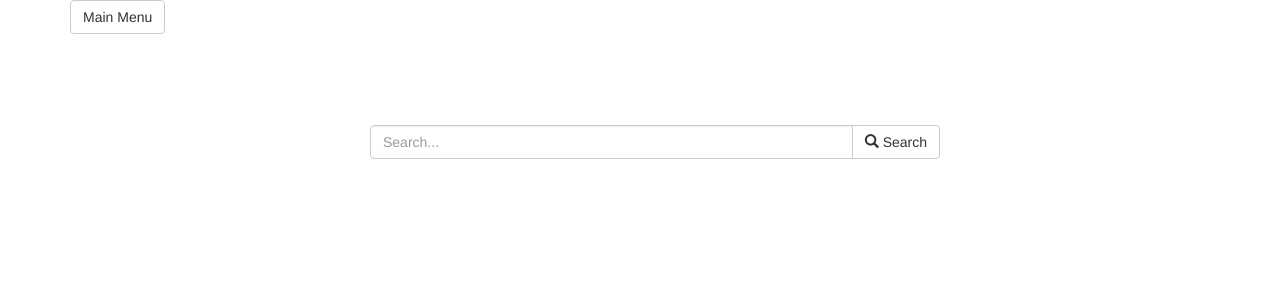
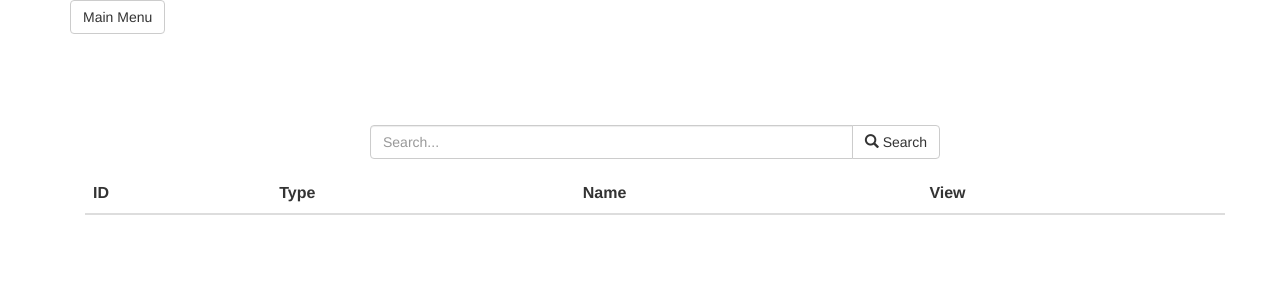
Before and after one commit to freon-lunarion/ripple, a CodeIgniter app: page /database/index.php/exp/Search in a window 1280 px wide. Shown: the top 300 px of the page. Run offline with CodeIgniter, Linux system fonts and the light colour scheme; lists and menus that the app fills with data are empty.

Commit message:
quick search added

```diff
--- a/application/controllers/Exp.php
+++ b/application/controllers/Exp.php
@@ -20,4 +20,52 @@ class Exp extends CI_Controller{
     $this->load->view('search_form');
   }
 
+  public function AjaxSearchResult()
+  {
+    $this->load->model(array('BaseModel'));
+    $query = $this->input->post('query');
+    $begin = $this->session->userdata('filterBegDa');
+    $end   = $this->session->userdata('filterEndDa');
+
+    if ($begin == '') {
+      $begin = date('Y-m-d');
+    }
+
+    if ($end == '') {
+      $end = date('Y-m-d');
+    }
+    $keydate['begin'] = $begin;
+    $keydate['end']   = $end;
+    $ls = $this->BaseModel->GetByNameList($query,$keydate);
+
+    $result = array();
+    foreach ($ls as $row) {
+      switch ($row->type) {
+        case 'ORG':
+          $link = anchor('Org/View/'.$row->id,'View','title="View Detail" class="btn btn-link"');
+          break;
+        case 'JOB':
+          $link = anchor('Job/View/'.$row->id,'View','title="View Detail" class="btn btn-link"');
+          break;
+        case 'EMP':
+          $link = anchor('Pers/View/'.$row->id,'View','title="View Detail" class="btn btn-link"');
+          break;
+        case 'POS':
+          $link = anchor('Post/View/'.$row->id,'View','title="View Detail" class="btn btn-link"');
+          break;
+        default:
+          $link = '';
+          break;
+      }
+      $result[] = array(
+        'id' => $row->id,
+        'name' => $row->name,
+        'type' => $row->type,
+        'link' => $link
+      );
+    }
+    echo json_encode($result);
+
+  }
+
 }
--- a/application/models/BaseModel.php
+++ b/application/models/BaseModel.php
@@ -246,11 +246,16 @@ class BaseModel extends CI_Model{
   // Name / Attribute
   public function GetByNameList($name='',$keydate='',$type=NULL)
   {
+    $this->db->select('obj.id');
+    $this->db->select('obj.type');
+    $this->db->select('obj.begin_date');
+    $this->db->select('obj.end_date');
+    $this->db->select('attr.name');
     $this->db->from($this->tblAttr .' attr');
     $this->db->join($this->tblObj . ' obj', 'attr.obj_id = obj.id');
     $this->db->where('attr.is_delete', 0);
     $this->db->where('obj.is_delete', 0);
-    $this->db->like('LOWER(attr.name)', strtolower($name));
+    $this->db->like('LOWER(attr.name)', $name);
 
     if (!is_null($type)) {
       if (!is_array($type)) {
--- a/application/views/home_view.php
+++ b/application/views/home_view.php
@@ -5,6 +5,6 @@
   <li><?php echo anchor('Post','Position')?></li>
   <li><?php echo anchor('Pers','Person')?></li>
   <hr />
-  <!--<li><?php //echo anchor('Exp/Search','Search')?></li>-->
+  <li><?php echo anchor('Exp/Search','Search')?></li>
 </ul>
 <?php $this->load->view('_template/bottom.php'); ?>
--- a/application/views/search_form.php
+++ b/application/views/search_form.php
@@ -6,19 +6,82 @@
   <div class="col-md-6 col-md-offset-3">
   <div class="row">
 
-    <form role="form" id="form-buscar">
+    <div role="form" id="form-buscar">
       <div class="form-group">
         <div class="input-group">
-        <input id="1" class="form-control" type="text" name="search" placeholder="Search..." required/>
+        <input class="form-control" type="text" id="txt_search" name="txt_search" placeholder="Search..." required/>
         <span class="input-group-btn">
-        <button class="btn btn-default" type="submit">
+        <button class="btn btn-default" id="btn_search">
         <i class="glyphicon glyphicon-search" aria-hidden="true"></i> Search
         </button>
         </span>
         </div>
       </div>
-    </form>
+    </div>
   </div>
+  </div>
+  <div class="row">
+    <div class="col-lg-12">
+      <table class="table">
+        <thead>
+          <tr>
+            <th>ID</th>
+            <th>Type</th>
+            <th>Name</th>
+            <th>View</th>
+          </tr>
+        </thead>
+        <tbody id="result">
+
+        </tbody>
+      </table>
+    </div>
   </div>
 </div>
 <?php $this->load->view('_template/bottom');?>
+<script>
+  function ShowResult() {
+    var query = $('#txt_search').val();
+
+    $('#result').html('');
+    $.ajax({
+      url: siteUrl + '/Exp/AjaxSearchResult',
+      type: 'POST',
+      dataType: 'json',
+      data: {query: query}
+    })
+    .done(function(respond) {
+      var len = respond.length;
+
+      if (len > 0) {
+        for (var i = 0; i < len; i++) {
+          $('#result').append(
+            '<tr><td>' + respond[i].id + '</td><td>' + respond[i].type + '</td><td>' + respond[i].name + '</td><td>' + respond[i].link +'</td></tr>'
+          );
+        }
+      }
+    })
+    .fail(function() {
+      console.log("error");
+    })
+    .always(function() {
+      console.log("complete");
+    });
+
+  }
+
+  $('#btn_search').click(function(event) {
+    ShowResult();
+  });
+
+
+  $('#txt_search').keyup(function(e){
+    if(e.keyCode == 13){
+      ShowResult();
+    } else if (e.keyCode >= 48 && e.keyCode <= 90 && $('#txt_search').val().length > 3) {
+      // keycode 0-9 + a-z
+      ShowResult();
+
+    }
+  });
+</script>
```
